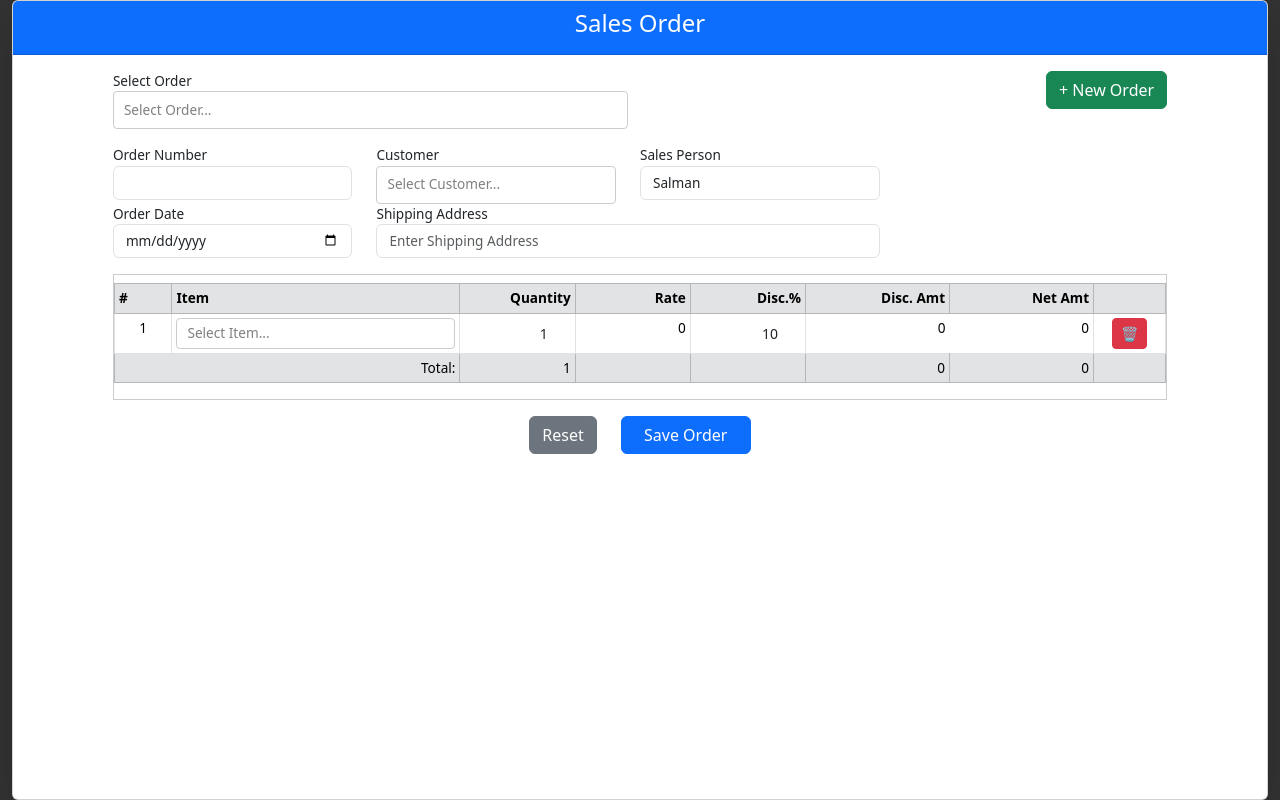
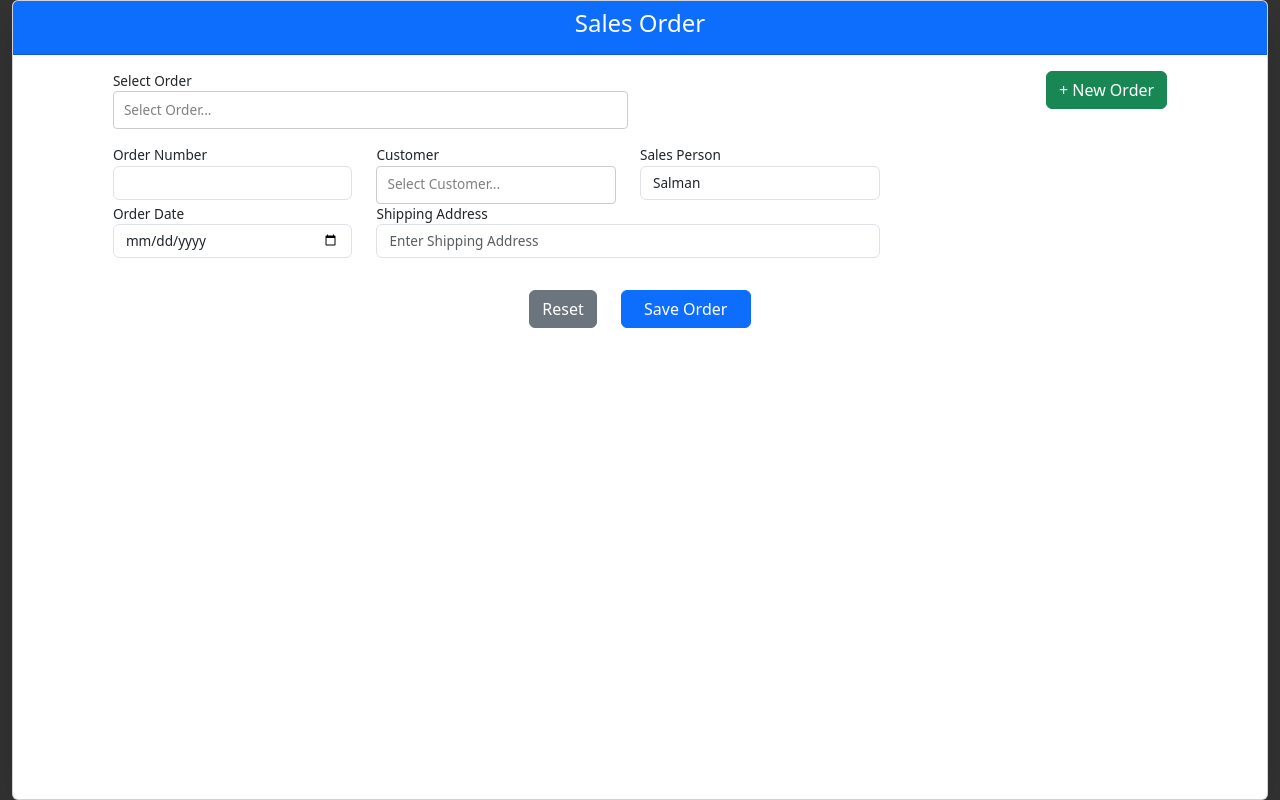
Before and after one commit to mkashifmaster/retailsystem, a React (Create React App) app: page / in a window 1280 px wide. Built offline with nearby package versions, Linux system fonts and the light colour scheme.

Commit message:
'redux2'

```diff
--- a/src/components/transactions/SalesOrder/SalesOrderForm.js
+++ b/src/components/transactions/SalesOrder/SalesOrderForm.js
@@ -2,9 +2,7 @@ import React, { useState, useEffect } from "react";
 import { Container, Card, Button, Row, Col } from "react-bootstrap";
 import Select from "react-select";
 import OrderHeader from "./OrderHeader";
-import OrderDetails from "./OrderDetails";
 import { fetchOrders, saveOrder } from "../../../services/orderService";
-
 import "bootstrap/dist/css/bootstrap.min.css";
 
 function SalesOrderForm() {
@@ -22,7 +20,6 @@ function SalesOrderForm() {
     shippingAddress: "",
   });
 
-  const [orderDetails, setOrderDetails] = useState([]);
 
   useEffect(() => {
     fetchOrders().then((data) => setOrders(data)); // Load orders from API
@@ -43,15 +40,6 @@ function SalesOrderForm() {
           salesPerson: order.SalesPerson,
           shippingAddress: order.ShippingAdress,
         });
-
-        setOrderDetails(
-          order.items.map((item) => ({
-            itemcode: item.itemcode,
-            quantity: item.quantity,
-            rate: item.rate,
-            discount: item.discount,
-          }))
-        );
       }
     } else {
       resetForm();
@@ -73,7 +61,6 @@ function SalesOrderForm() {
       salesPerson: "Salman",
       shippingAddress: "",
     });
-    setOrderDetails([]);
   };
 
   const handleSave = async () => {
@@ -84,7 +71,7 @@ function SalesOrderForm() {
       customerName: orderHeader.customerName,
       salesPerson: orderHeader.salesPerson,
       shippingAddress: orderHeader.shippingAddress,
-      items: orderDetails,
+
     };
 
     const result = await saveOrder(newOrder);
@@ -148,13 +135,7 @@ function SalesOrderForm() {
               setOrderHeader={setOrderHeader}
             />
 
-            {/* Order Details Section */}
-            <div className="flex-grow-1 overflow-auto">
-              <OrderDetails
-                orderDetails={orderDetails}
-                setOrderDetails={setOrderDetails}
-              />
-            </div>
+
           </div>
 
           {/* Buttons */}
```
